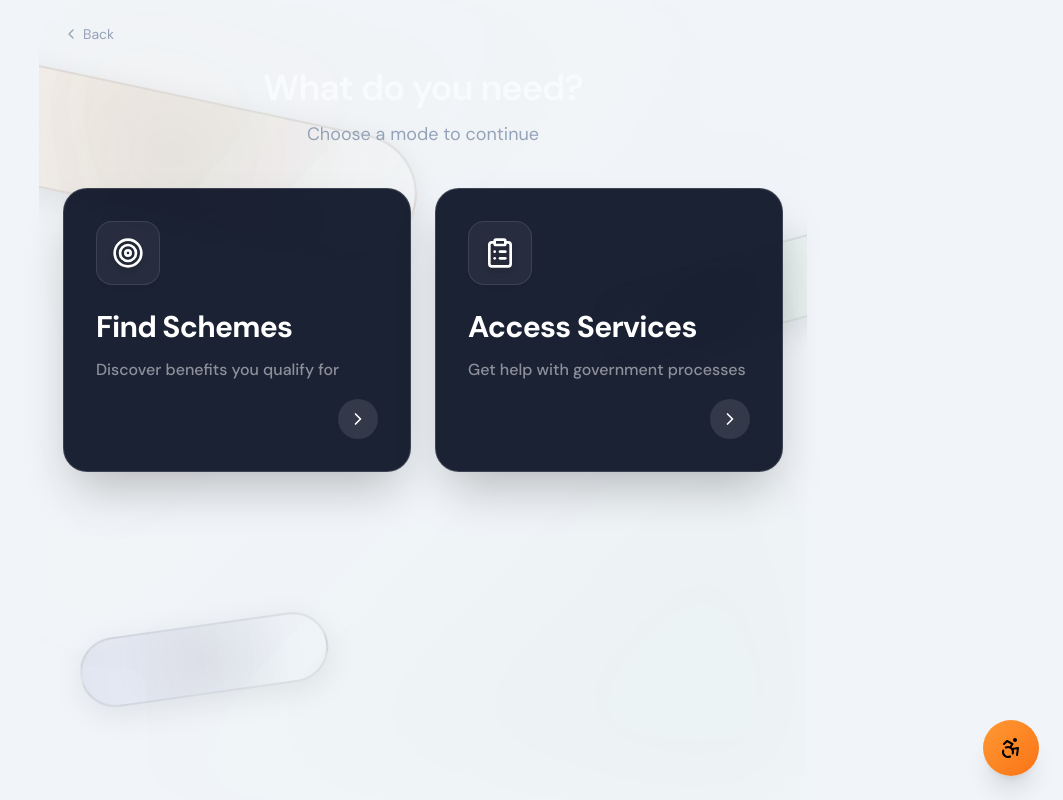
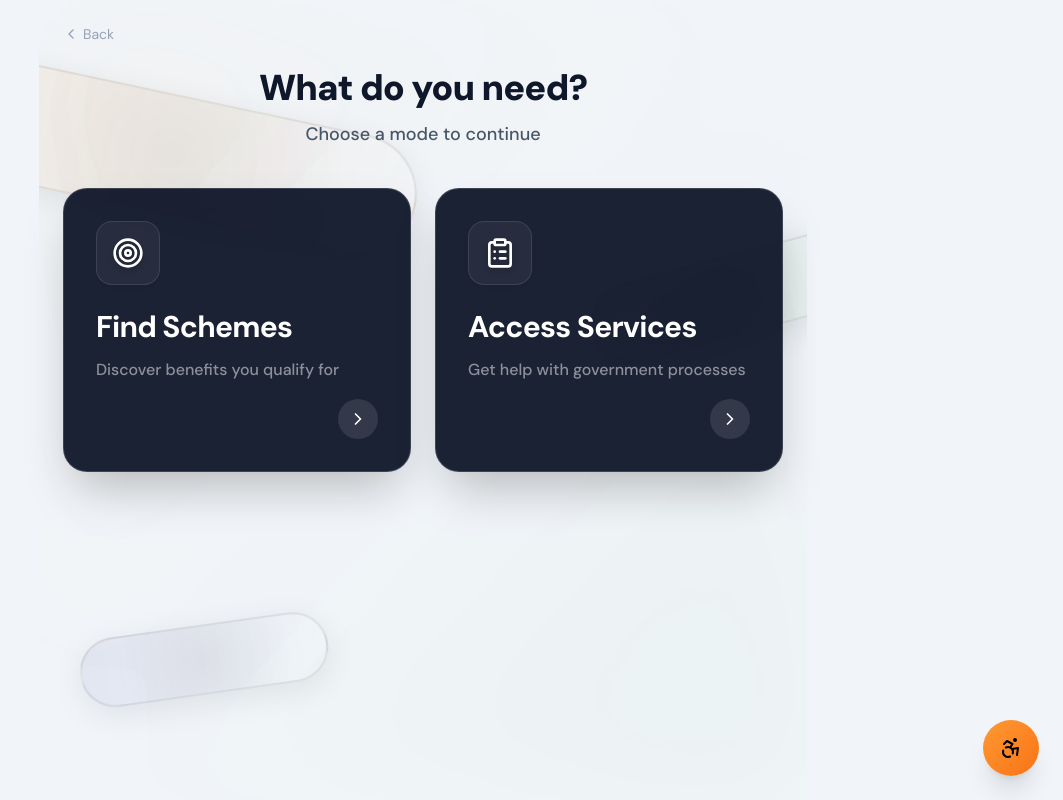
Before and after one commit to sanmeetsinghkohli-wq/devnity-bfb, a Next.js app: page /mode in a window 1280 px wide. Shown: the whole page, without its empty margins (217-1280 px from the left). Built offline with nearby package versions, Linux system fonts and the light colour scheme; a web font is replaced by a local one.

Commit message:
fix(ui): ensure all text is visible on light background

```diff
--- a/app/layout.tsx
+++ b/app/layout.tsx
@@ -22,7 +22,7 @@ export const metadata: Metadata = {
 export default function RootLayout({ children }: { children: React.ReactNode }) {
   return (
     <html lang="en" className={`${dm.variable} ${tiro.variable}`}>
-      <body className="bg-background text-foreground antialiased">
+      <body className="bg-background text-[#020617] antialiased">
         {children}
         <AccessibilityFab />
       </body>
--- a/app/mode/page.tsx
+++ b/app/mode/page.tsx
@@ -47,7 +47,7 @@ export default function Mode() {
         <motion.h1
           initial={{ opacity: 0, y: 10 }}
           animate={{ opacity: 1, y: 0 }}
-          className="text-4xl font-semibold mb-3 tracking-tight"
+          className="text-4xl font-black mb-3 tracking-tight text-slate-900"
         >
           {t.whatNeed}
         </motion.h1>
@@ -55,7 +55,7 @@ export default function Mode() {
           initial={{ opacity: 0, y: 10 }}
           animate={{ opacity: 1, y: 0 }}
           transition={{ delay: 0.1 }}
-          className="text-muted-foreground text-lg"
+          className="text-slate-600 text-lg font-medium"
         >
           {t.chooseMode}
         </motion.p>
--- a/tailwind.config.ts
+++ b/tailwind.config.ts
@@ -20,7 +20,8 @@ const config: Config = {
         muted: { DEFAULT: "var(--surface2)", foreground: "var(--muted)" },
         input: "var(--border)",
         ring: "var(--primary)",
-        foreground: "var(--text)",
+        foreground: "var(--bg-text)",
+        "surface-text": "var(--text)",
       },
       fontFamily: {
         sans: ["var(--font-dm)", "system-ui", "sans-serif"],
```
